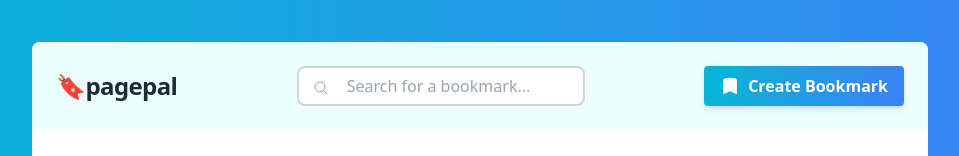
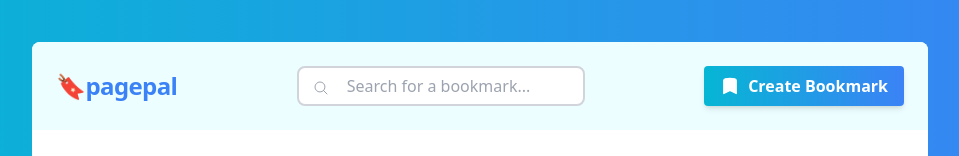
Before and after one commit to nrabhiram/pagepal, a React (Vite) app: page / in a window 1280 px wide. Shown: the part 126-282 px from the top of the page, without its empty margins (160-1119 px from the left). Built offline with nearby package versions, Linux system fonts and the light colour scheme.

Commit message:
app title color change

```diff
--- a/index.html
+++ b/index.html
@@ -17,7 +17,7 @@
     <meta property="twitter:url" content="https://pagepal.vercel.app">
     <meta name="twitter:title" content="Pagepal">
     <meta name="twitter:description" content="Bookmark your favourite sites with pagepal.">
-    <meta name="twitter:image" content="https://kaamkar.vercel.app/twitter-card.png">
+    <meta name="twitter:image" content="https://pagepal.vercel.app/twitter-card.png">
     <link rel="icon" type="image/png" href="/logo.png" />
     <title>Pagepal</title>
   </head>
--- a/src/components/header/AppHeader.module.css
+++ b/src/components/header/AppHeader.module.css
@@ -3,7 +3,7 @@
 }
 
 .title {
-    @apply font-semibold text-2xl tracking-tight text-gray-800 order-1;
+    @apply font-semibold text-2xl tracking-tight text-blue-500 order-1;
 }
 
 .btn {
```
